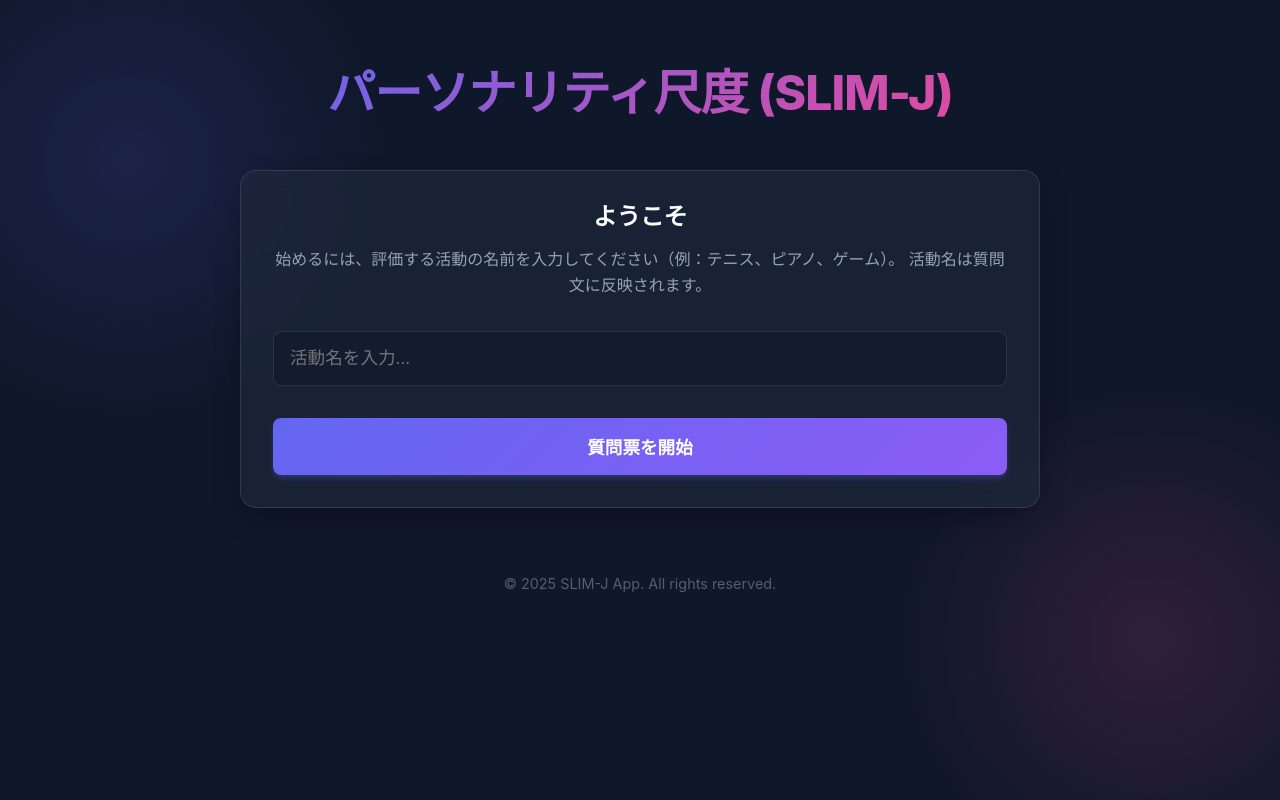
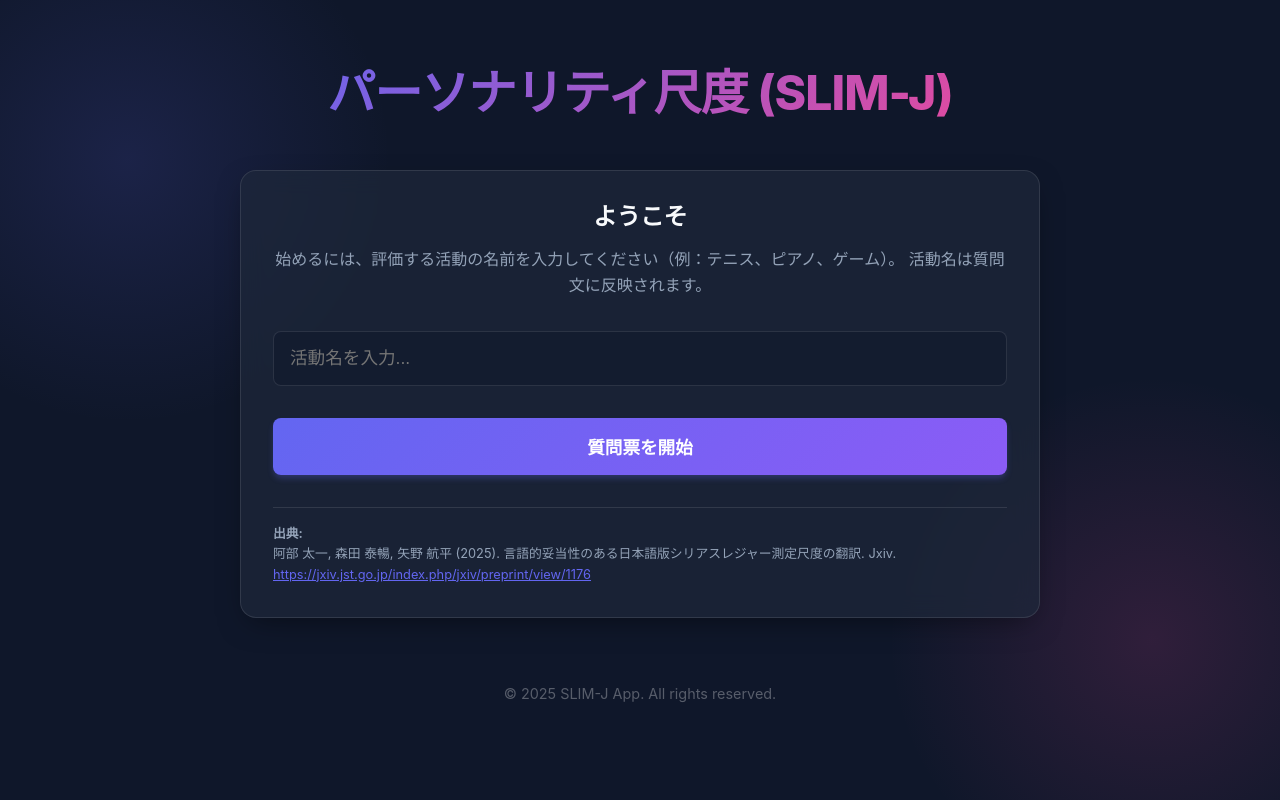
Before and after one commit to takatobi002/SLIM-J_WEB_app, a React (Vite) app: page / in a window 1280 px wide. Built offline with nearby package versions, Linux system fonts and the light colour scheme.

Commit message:
Add paper citation and link to welcome and result screens

```diff
--- a/src/App.jsx
+++ b/src/App.jsx
@@ -61,6 +61,20 @@ function App() {
                 質問票を開始
               </button>
             </form>
+            <p style={{
+              marginTop: '2rem',
+              fontSize: '0.8rem',
+              color: 'var(--text-secondary)',
+              borderTop: '1px solid var(--glass-border)',
+              paddingTop: '1rem',
+              textAlign: 'left'
+            }}>
+              <strong>出典:</strong><br />
+              阿部 太一, 森田 泰暢, 矢野 航平 (2025). 言語的妥当性のある日本語版シリアスレジャー測定尺度の翻訳. Jxiv. <br />
+              <a href="https://jxiv.jst.go.jp/index.php/jxiv/preprint/view/1176" target="_blank" rel="noopener noreferrer" style={{ color: 'var(--primary-color)' }}>
+                https://jxiv.jst.go.jp/index.php/jxiv/preprint/view/1176
+              </a>
+            </p>
           </div>
         )}
 
--- a/src/components/Result.jsx
+++ b/src/components/Result.jsx
@@ -47,6 +47,21 @@ const Result = ({ score, onReset }) => {
             <button className="btn-primary" onClick={onReset}>
                 もう一度回答する
             </button>
+
+            <p style={{
+                marginTop: '2rem',
+                fontSize: '0.8rem',
+                color: 'var(--text-secondary)',
+                borderTop: '1px solid var(--glass-border)',
+                paddingTop: '1rem',
+                textAlign: 'left'
+            }}>
+                <strong>出典:</strong><br />
+                阿部 太一, 森田 泰暢, 矢野 航平 (2025). 言語的妥当性のある日本語版シリアスレジャー測定尺度の翻訳. Jxiv. <br />
+                <a href="https://jxiv.jst.go.jp/index.php/jxiv/preprint/view/1176" target="_blank" rel="noopener noreferrer" style={{ color: 'var(--primary-color)' }}>
+                    https://jxiv.jst.go.jp/index.php/jxiv/preprint/view/1176
+                </a>
+            </p>
         </div>
     );
 };
```
